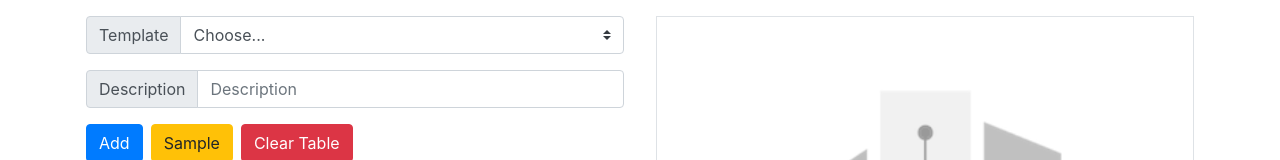
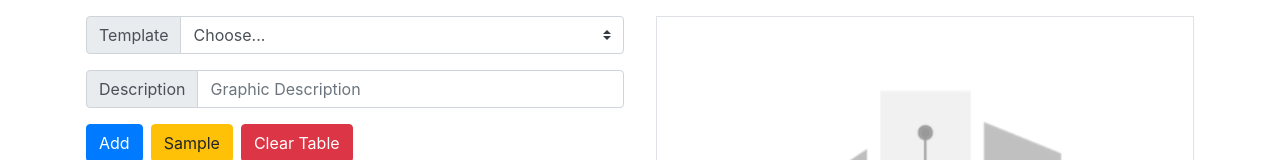
Before and after one commit to kokou2kpadenou/datakwiptest, a React (Create React App) app: page / in a window 1280 px wide. Shown: the part 129-289 px from the top of the page. Built offline with nearby package versions, Linux system fonts and the light colour scheme.

Commit message:
aria-describedby corrected

```diff
--- a/src/components/main/settings/descInput.jsx
+++ b/src/components/main/settings/descInput.jsx
@@ -4,7 +4,7 @@ const DescInput = ({ description, dispatch }) => {
   return (
     <div className="input-group mb-3">
       <div className="input-group-prepend">
-        <span className="input-group-text" id="basic-addon1">
+        <span className="input-group-text" id="description">
           Description
         </span>
       </div>
@@ -12,9 +12,9 @@ const DescInput = ({ description, dispatch }) => {
         type="text"
         value={description}
         className="form-control"
-        placeholder="Description"
-        aria-label="Description"
-        aria-describedby="Description"
+        placeholder="Graphic Description"
+        aria-label="Graphic Description"
+        aria-describedby="description"
         onChange={e =>
           dispatch({ type: "DESCRIPTION_CHANGE", payload: e.target.value })
         }
```
